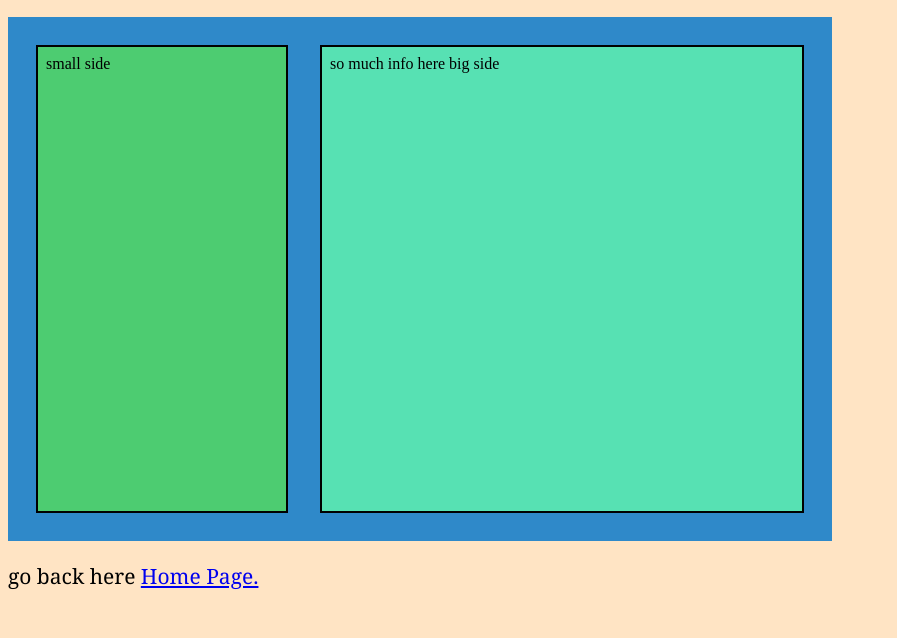
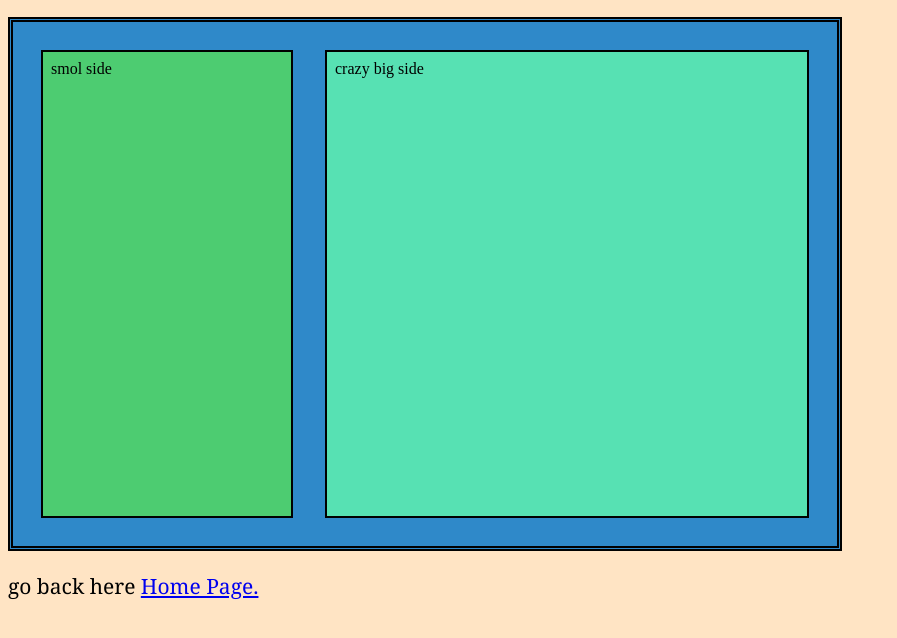
Before and after one commit to courtneykang/CourtneySite, a plain HTML site: page wide-right.html in a window 1280 px wide. Shown: the part 50-688 px from the top of the page, without its empty margins (0-897 px from the left). Drawn offline with Linux system fonts and the light colour scheme.

Commit message:
bordered

```diff
--- a/wide-right.html
+++ b/wide-right.html
@@ -7,8 +7,8 @@
   <body>
     <h2>Wide Right</h2>
     <div class="wr-parent">
-    <div class="wr-left">small side</div>
-    <div class="wr-right">so much info here big side</div>
+    <div class="wr-left">smol side</div>
+    <div class="wr-right">crazy big side</div>
 </div>
 
 <p>go back here <a href="index.html">Home Page.</a></p>
@@ -19,6 +19,7 @@
   }
     .wr-parent{
         background-color: rgb(47, 137, 201);
+        border: double 5px;
         display: flex;
         padding: 12px;
         width: 800px;
```
